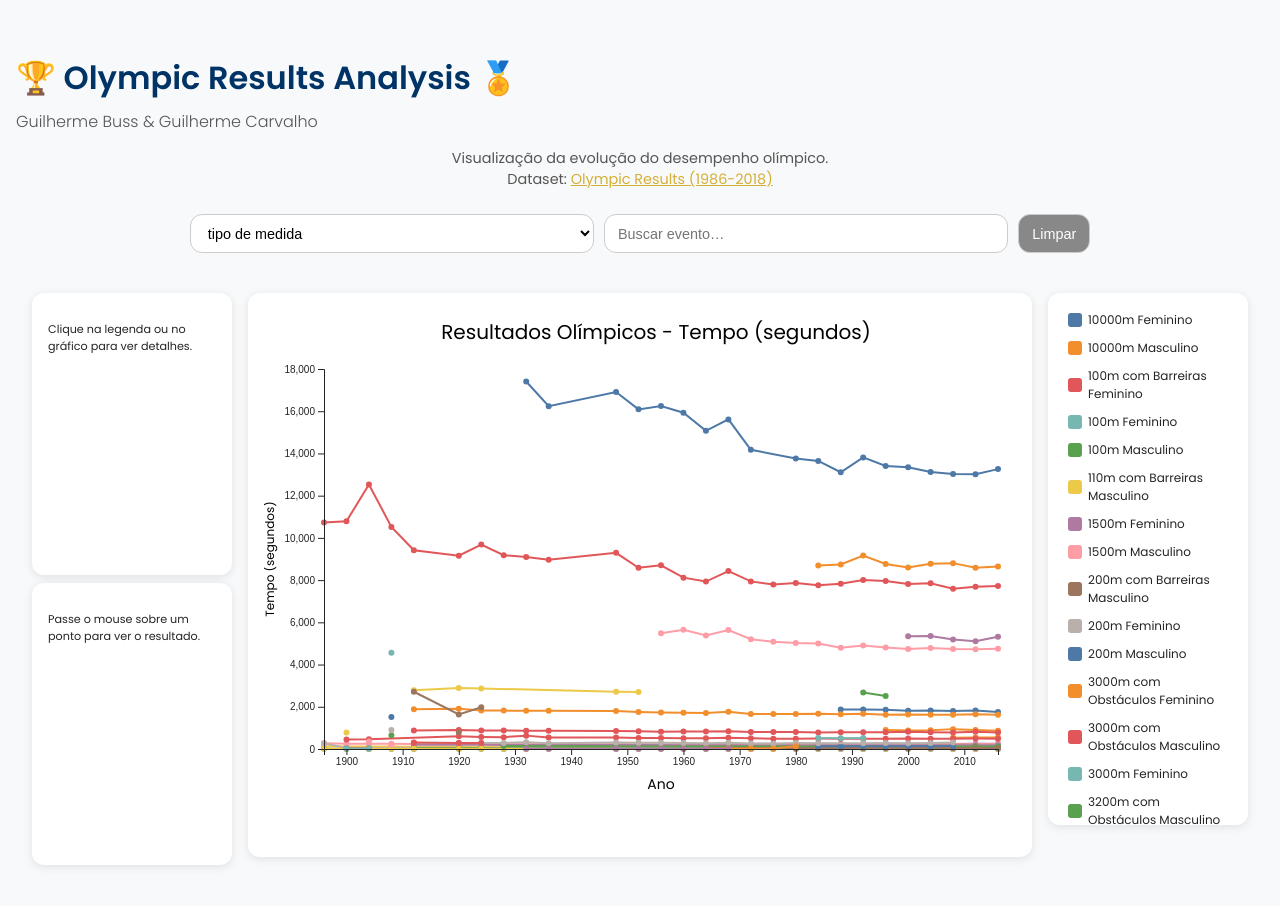
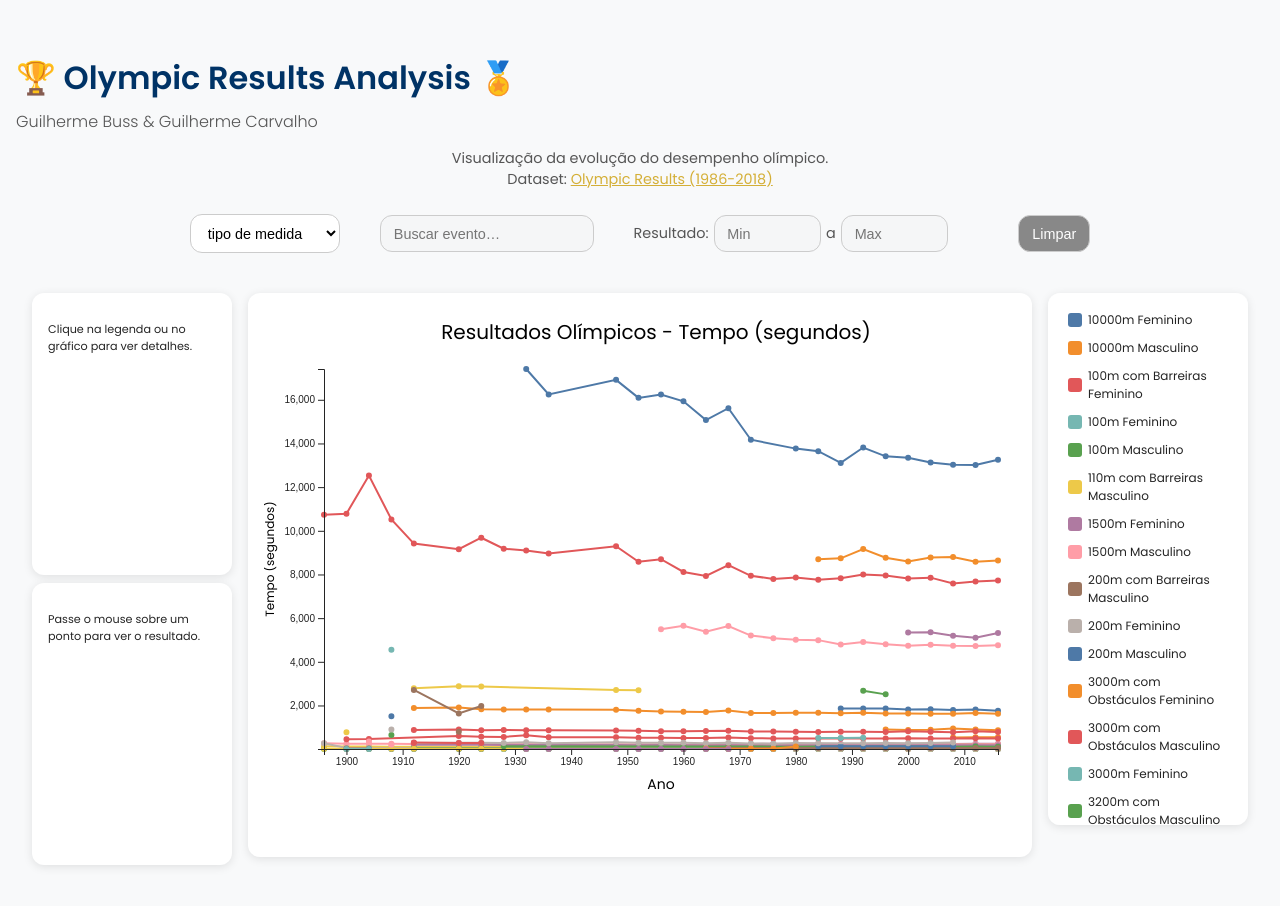
Before and after one commit to FGV-VIS-2025/tarefa-4-analise_de_resultados-olimpiadas, a SvelteKit app: page / in a window 1280 px wide. Shown: the top 906 px of the page. Built offline with nearby package versions, Linux system fonts and the light colour scheme.

Commit message:
Adicionei um filtro de range para o y, e mudei para que ao clicar numa linha as outras não sumam.

```diff
--- a/src/components/Graph.svelte
+++ b/src/components/Graph.svelte
@@ -5,6 +5,8 @@
 	export let measure     = '';
 	export let searchQuery = '';
 	export let valueTypes  = [];
+	export let yMin = '';
+	export let yMax = '';
 
 	const margin = { top: 60, right: 50, bottom: 60, left: 60 };
 	const chartHeight = 500;
@@ -38,7 +40,7 @@
 	});
 	onDestroy(()=>ro?.disconnect());
 
-	$: { rawData; measure; searchQuery; rawData.length && filterData(); }
+	$: { rawData; measure; searchQuery; yMin; yMax; rawData.length && filterData(); }
 
 	/* auxiliares */
 	function updateWidth(){
@@ -46,6 +48,14 @@
 		const w=chartContainerRef.clientWidth;
 		chartWidth=Math.max(300, w - margin.left - margin.right);
 		draw();
+	}
+
+	function calculateInitialYRange() {
+		const allValues = filtered.map(d => +d.value_unit);
+		return {
+			min: d3.min(allValues),
+			max: d3.max(allValues)
+		};
 	}
 
 	function filterData() {
@@ -60,16 +70,30 @@
 			filtered = filtered.filter(r => r.event_title.toLowerCase().includes(q));
 		}
 
+		// Calculate initial Y-range
+		const initialRange = calculateInitialYRange();
+		if (!yMin && !yMax) {
+			yMin = initialRange.min;
+			yMax = initialRange.max;
+		}
+
 		groups = Array.from(d3.group(filtered, r => r.event_title));
-    legend = groups
-    .map(([ev]) => ev)
-    .sort((a, b) => a.localeCompare(b));
+
+		// Filter by Y-range if specified
+		const yMinNum = Number(yMin);
+		const yMaxNum = Number(yMax);
+		if (!isNaN(yMinNum) && !isNaN(yMaxNum) && yMinNum <= yMaxNum) {
+			groups = groups.filter(([ev, rows]) => {
+				const values = rows.map(r => +r.value_unit);
+				return d3.min(values) <= yMaxNum && d3.max(values) >= yMinNum;
+			});
+		}
+
+		legend = groups.map(([ev]) => ev).sort((a, b) => a.localeCompare(b));
 		color = d3.scaleOrdinal().domain(legend).range(d3.schemeTableau10);
 
 		draw();
 	}
-
-  $: { rawData, measure, searchQuery, rawData.length && filterData(); }
 
 	function selectEvent(ev){
 		activeEvent = activeEvent===ev ? null : ev;
@@ -132,12 +156,11 @@
 			.attr('height', chartHeight);
 		svg.selectAll('*').remove();
 
-		const useGroups = activeEvent
-			? groups.filter(([ev]) => ev === activeEvent)
-			: groups;
+		const useGroups = groups;
 
-		const years = useGroups.flatMap(([, v]) => v.map(r => +r.ano));
-		const vals = useGroups.flatMap(([, v]) => v.map(r => +r.value_unit));
+		const allData = groups.flatMap(([, v]) => v);
+		const vals = allData.map(d => +d.value_unit);
+		const years = allData.map(d => +d.ano);
 
 		if (!years.length) {
 			svg.append('text')
@@ -152,9 +175,18 @@
 			.domain(d3.extent(years))
 			.range([margin.left, margin.left + chartWidth]);
 
+		// Set Y-scale based on user input or data
+		const yMinNum = Number(yMin);
+		const yMaxNum = Number(yMax);
+		if (!isNaN(yMinNum) && !isNaN(yMaxNum) && yMinNum <= yMaxNum) {
+			yScale = d3.scaleLinear()
+				.domain([yMinNum, yMaxNum])
+				.range([chartHeight - margin.bottom, margin.top]);
+		} else {
 			yScale = d3.scaleLinear()
 				.domain([0, d3.max(vals)]).nice()
 				.range([chartHeight - margin.bottom, margin.top]);
+		}
 
 		const line = d3.line()
 			.x(d => xScale(d.year))
@@ -176,7 +208,14 @@
 			.text(`Resultados Olímpicos - ${measureLabel}`);
 
 		useGroups.forEach(([ev, rows]) => {
-			const series = rows.map(r => ({
+			// Filter points outside the range
+			const filteredRows = rows.filter(r => {
+				const val = +r.value_unit;
+				if (isNaN(yMinNum)) return true;
+				return val >= yMinNum && val <= yMaxNum;
+			});
+
+			const series = filteredRows.map(r => ({
 				year: +r.ano,
 				val: +r.value_unit,
 				raw: r,
@@ -187,6 +226,7 @@
 				.attr('fill', 'none')
 				.attr('stroke', color(ev))
 				.attr('stroke-width', 2)
+				.style('opacity', activeEvent ? (ev === activeEvent ? 1 : 0.2) : 1)
 				.attr('d', line)
 				.attr('stroke-dasharray', function() {
 					return this.getTotalLength();
@@ -202,7 +242,6 @@
 				.ease(d3.easeLinear)
 				.attr('stroke-dashoffset', 0);
 
-
 			svg.selectAll(null).data(series).enter().append('circle')
 				.attr('cx', d => xScale(d.year))
 				.attr('cy', d => yScale(d.val))
@@ -210,6 +249,7 @@
 				.attr('fill', color(ev))
 				.attr('stroke', color(ev))
 				.attr('stroke-width', 2)
+				.style('opacity', activeEvent ? (ev === activeEvent ? 1 : 0.2) : 1)
 				.style('cursor', 'pointer')
 				.on('mouseenter', function(_, d) {
 					d3.select(this)
@@ -226,9 +266,8 @@
 				.delay((_, i) => i*(1000/series.length))
 				.duration(500)
 				.attr('r', 2);
+		});
 
-
-		});
 		svg.append('g')
 			.attr('transform', `translate(0,${chartHeight - margin.bottom})`)
 			.call(d3.axisBottom(xScale).ticks(10).tickFormat(d3.format('d')));
--- a/src/routes/+page.svelte
+++ b/src/routes/+page.svelte
@@ -4,12 +4,20 @@
 	let measure    = '';
 	let search     = '';
 	let valueTypes = [];
+	let yMin = '';
+	let yMax = '';
     let selectedEvent = '';
 
-	$: graphKey = measure + search;	/* force remount */
+	$: graphKey = measure + search + yMin + yMax;	/* force remount */
 
 	import { base } from '$app/paths';
   	let csvUrl = `${base}/df_processed.csv`;
+
+	function resetFilters() {
+		search = '';
+		yMin = '';
+		yMax = '';
+	}
 </script>
 
 <svelte:head>
@@ -67,12 +75,25 @@
 
 			<input type="text" bind:value={search} placeholder="Buscar evento…" disabled={!measure}>
 
-			<button on:click={() => search = ''} disabled={!measure}>Limpar</button>
+			<div class="range-controls">
+				<span>Resultado:</span>
+				<input type="number" bind:value={yMin} placeholder="Min" disabled={!measure} class="range-input">
+				<span>a</span>
+				<input type="number" bind:value={yMax} placeholder="Max" disabled={!measure} class="range-input">
+				<button on:click={resetFilters} disabled={!measure} class="clear-btn">Limpar</button>
+			</div>
 		</div>
 	</div>
 
 	{#key graphKey}
-		<Graph {csvUrl} bind:valueTypes {measure} searchQuery={search}/>
+		<Graph
+			{csvUrl}
+			bind:valueTypes
+			{measure}
+			searchQuery={search}
+			yMin={yMin}
+			yMax={yMax}
+		/>
 	{/key}
 
     {#if selectedEvent}
@@ -86,7 +107,10 @@
 		{csvUrl}
 		bind:valueTypes
 		{measure}
-		searchQuery={search}/>
+		searchQuery={search}
+		yMin={yMin}
+		yMax={yMax}
+	/>
     {/if}
 </div>
 
@@ -124,9 +148,11 @@
 
 .controls {
 	display: flex;
-	gap: 10px;
+	gap: 40px;
 	max-width: 900px;
 	width: 100%;
+	flex-wrap: wrap;
+	align-items: center;
 }
 
 .controls select,
@@ -138,20 +164,42 @@
 	border-radius: var(--radius);
 }
 
-.controls select,
-.controls input {
+.controls select {
 	background: #fff;
-	flex: 1;
-	min-width: 200px;
+	min-width: 150px;
 }
 
-.controls button {
+.range-controls {
+	display: flex;
+	align-items: center;
+	gap: 5px;
+	flex: 1;
+}
+
+.range-controls span {
+	font-size: 0.9rem;
+	color: #555;
+}
+
+.range-input {
+	width: 80px !important;
+	flex: none;
+}
+
+.clear-btn {
 	background: var(--primary);
 	color: #fff;
 	cursor: pointer;
 	transition: background .2s;
+	margin-left: auto;
 }
 
-.controls button:disabled { background: #888; }
-.controls button:not(:disabled):hover { background: #00264d; }
+.controls button:disabled {
+	background: #888;
+	cursor: not-allowed;
+}
+
+.controls button:not(:disabled):hover {
+	background: #00264d;
+}
 </style>
```
Lines whose indentation alone changed are shown as unchanged.
